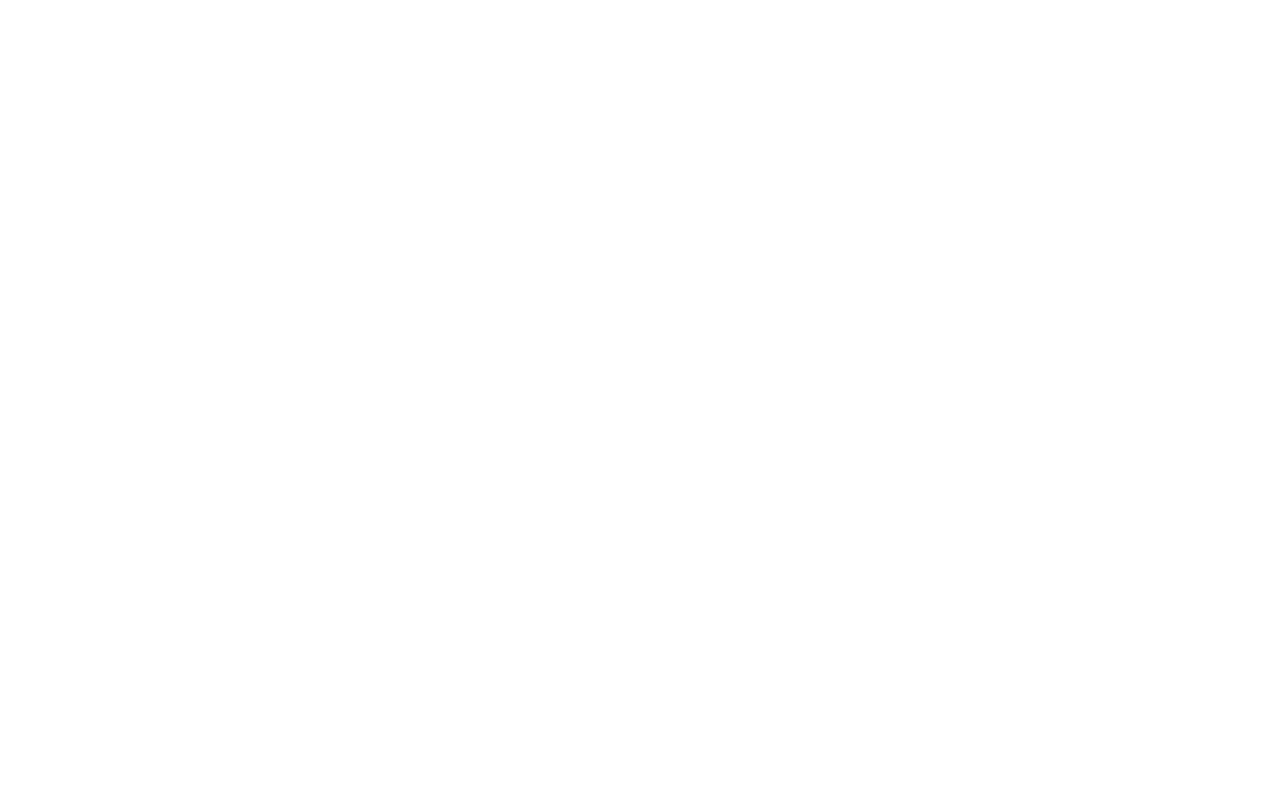
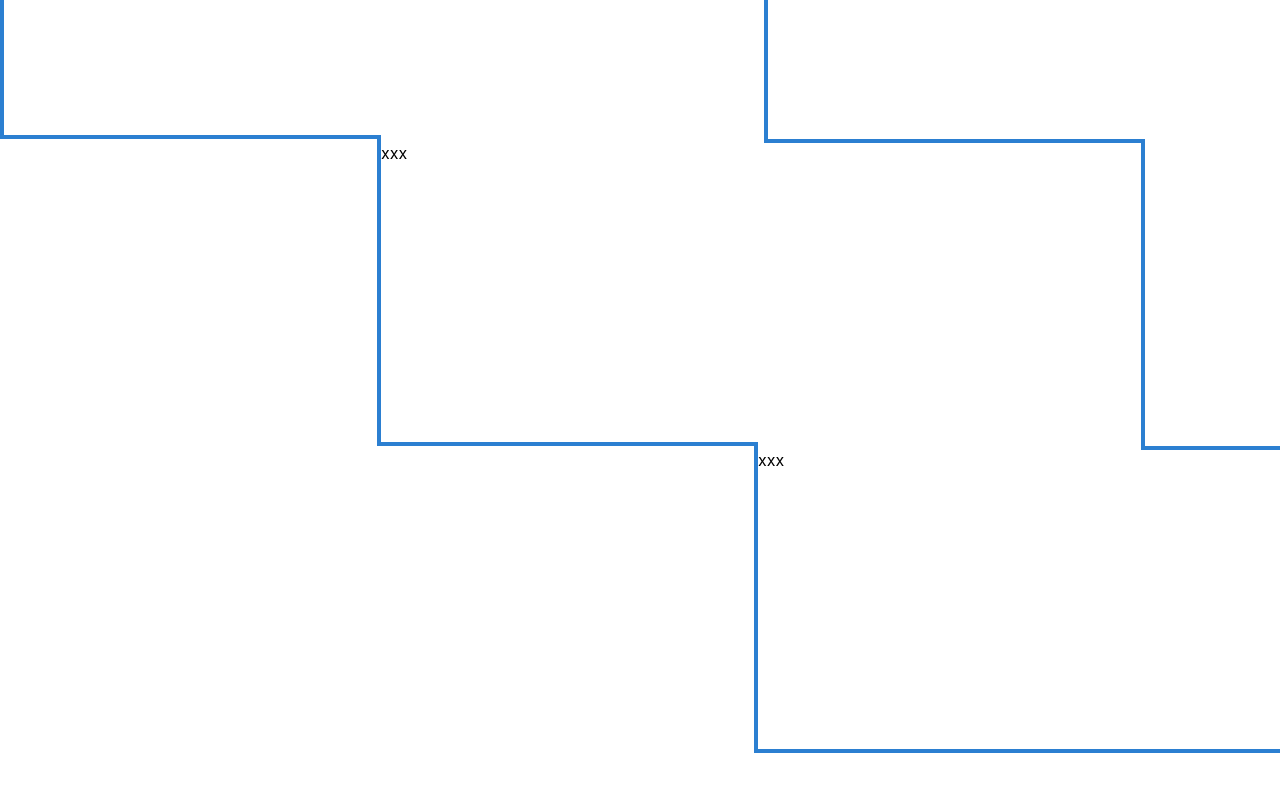
Before and after one commit to Winorbit/WEB_UI_2, a Next.js app: page / in a window 1280 px wide. Shown: the part 1600-2400 px from the top of the page. Before the commit the page ends 1576 px from the top, so only its background shows below. Built offline with nearby package versions, Linux system fonts and the light colour scheme; a web font is replaced by a local one.

Commit message:
add blocks

```diff
--- a/components/main/Main.tsx
+++ b/components/main/Main.tsx
@@ -2,6 +2,7 @@
 // import s from './About.module.css'
 import About from './block1/About'
 import Targets from './block2/Targets'
+import AboutTarget from './block3/AboutTarget'
 
 const Main = () => {
     return (
@@ -9,6 +10,8 @@
             <About/>
 
             <Targets/>
+
+            <AboutTarget/>
         </div>
     )
 }
--- /dev/null
+++ b/components/main/block3/AboutTarget.module.css
@@ -0,0 +1,35 @@
+.main {
+    height: 1085px;
+    width: 100vw;
+    padding-top: 20px;
+}
+
+.block {
+    display: flex;
+    height: 307px;
+    width: 60vw;
+
+    border: 4px solid #2b7fd1;
+}
+
+.block2 {
+    padding-left: 377px;
+}
+
+.block3 {
+    padding-left: 754px;
+}
+
+.book {
+    width: 377px;
+}
+
+.textBlock {
+    width: calc(60vw - 385px);
+
+    background: white;
+}
+
+.notEnd {
+    height: 310px;
+}
--- /dev/null
+++ b/components/main/block3/AboutTarget.tsx
@@ -0,0 +1,23 @@
+import Title from '../../../ui-kit/title/Title'
+import s from './AboutTarget.module.css'
+import AboutTargetBlock from './AboutTargetBlock'
+
+const AboutTarget = () => {
+    return (
+        <div className={s.main}>
+            <Title text={'Об обучении'}/>
+
+            <AboutTargetBlock text={''}/>
+
+            <div className={s.block2}>
+                <AboutTargetBlock text={''}/>
+            </div>
+
+            <div className={s.block3}>
+                <AboutTargetBlock text={''} end/>
+            </div>
+        </div>
+    )
+}
+
+export default AboutTarget
--- /dev/null
+++ b/components/main/block3/AboutTargetBlock.tsx
@@ -0,0 +1,29 @@
+import React from 'react'
+import s from './AboutTarget.module.css'
+
+type AboutTargetBlockPropsType = {
+    text: string
+    end?: boolean
+}
+
+const AboutTargetBlock: React.FC<AboutTargetBlockPropsType> = ({text, end}) => {
+    const finalClassName = s.textBlock + (
+        end
+            ? ''
+            : ' ' + s.notEnd
+    )
+
+    return (
+        <div className={s.block}>
+            <div className={s.book}>
+                xxx
+            </div>
+
+            <div className={finalClassName}>
+                {text}
+            </div>
+        </div>
+    )
+}
+
+export default AboutTargetBlock
```
